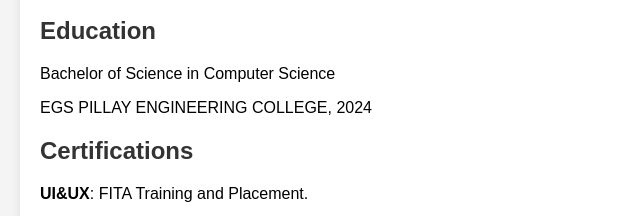
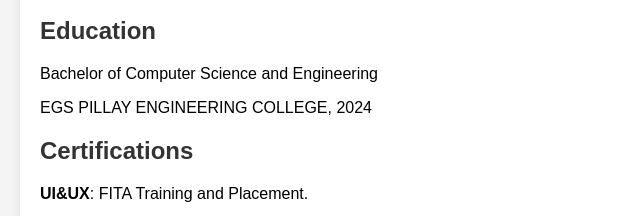
Before and after one commit to Sureshgopic/Myresume, a plain HTML site: page index.html in a window 1280 px wide. Shown: the part 1122-1338 px from the top of the page, 0-640 px from the left. Drawn offline with Linux system fonts and the light colour scheme.

Commit message:
Update index.html

```diff
--- a/index.html
+++ b/index.html
@@ -84,7 +84,7 @@ gramming, problem-solving, and teamwork to contribute to innovative projects and
         </div>
         <div class="section">
             <h2>Education</h2>
-            <p>Bachelor of Science in Computer Science</p>
+            <p>Bachelor of Computer Science and Engineering</p>
             <p>EGS PILLAY ENGINEERING COLLEGE, 2024</p>
         </div>
          <div class="section">
```
